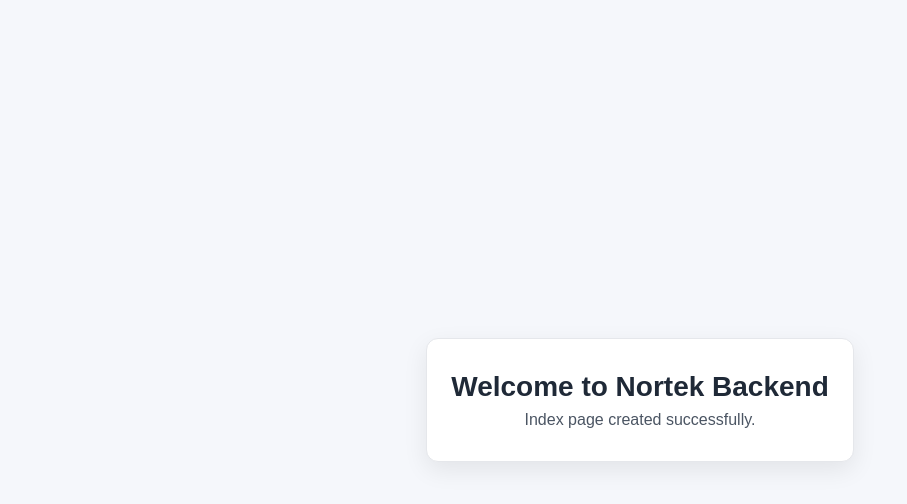
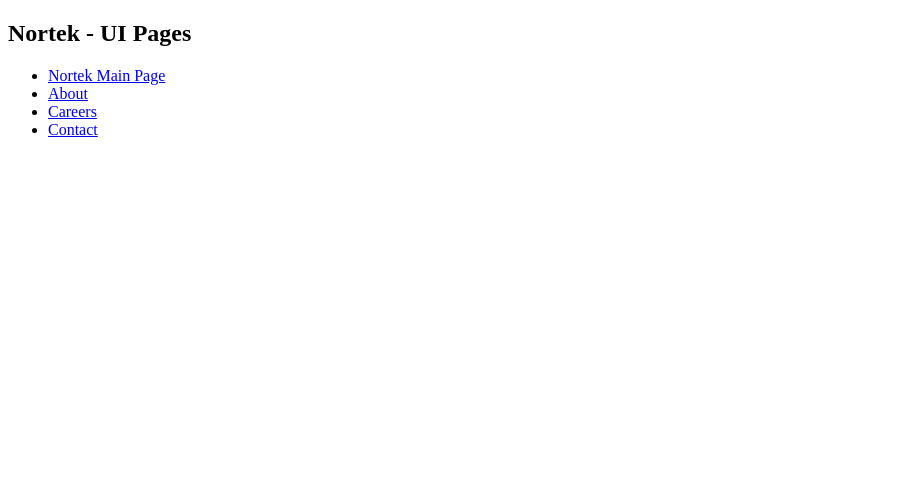
Before and after one commit to Kiran1303-sk/Nortek, a website: page index.html in a window 1280 px wide. Shown: the whole page, without its empty margins (0-907 px from the left). Drawn offline with Linux system fonts and the light colour scheme.

Commit message:
Update root index page to UI links

```diff
--- a/index.html
+++ b/index.html
@@ -1,44 +1,17 @@
 <!DOCTYPE html>
 <html lang="en">
-  <head>
-    <meta charset="UTF-8" />
-    <meta name="viewport" content="width=device-width, initial-scale=1.0" />
-    <title>Nortek Backend</title>
-    <style>
-      body {
-        margin: 0;
-        min-height: 100vh;
-        display: grid;
-        place-items: center;
-        font-family: Arial, sans-serif;
-        background: #f5f7fb;
-        color: #1f2937;
-      }
-
-      .card {
-        text-align: center;
-        background: #ffffff;
-        border: 1px solid #e5e7eb;
-        border-radius: 12px;
-        padding: 32px 24px;
-        box-shadow: 0 8px 24px rgba(0, 0, 0, 0.08);
-      }
-
-      h1 {
-        margin: 0 0 8px;
-        font-size: 28px;
-      }
-
-      p {
-        margin: 0;
-        color: #4b5563;
-      }
-    </style>
-  </head>
-  <body>
-    <main class="card">
-      <h1>Welcome to Nortek Backend</h1>
-      <p>Index page created successfully.</p>
-    </main>
-  </body>
+<head>
+    <meta charset="UTF-8">
+    <meta name="viewport" content="width=device-width, initial-scale=1.0">
+    <title>Nortek UI Pages</title>
+</head>
+<body>
+    <h2>Nortek - UI Pages</h2>
+    <ul>
+        <li><a href="nortek.html">Nortek Main Page</a></li>
+        <li><a href="about.html">About</a></li>
+        <li><a href="careers.html">Careers</a></li>
+        <li><a href="contact.html">Contact</a></li>
+    </ul>
+</body>
 </html>
```
